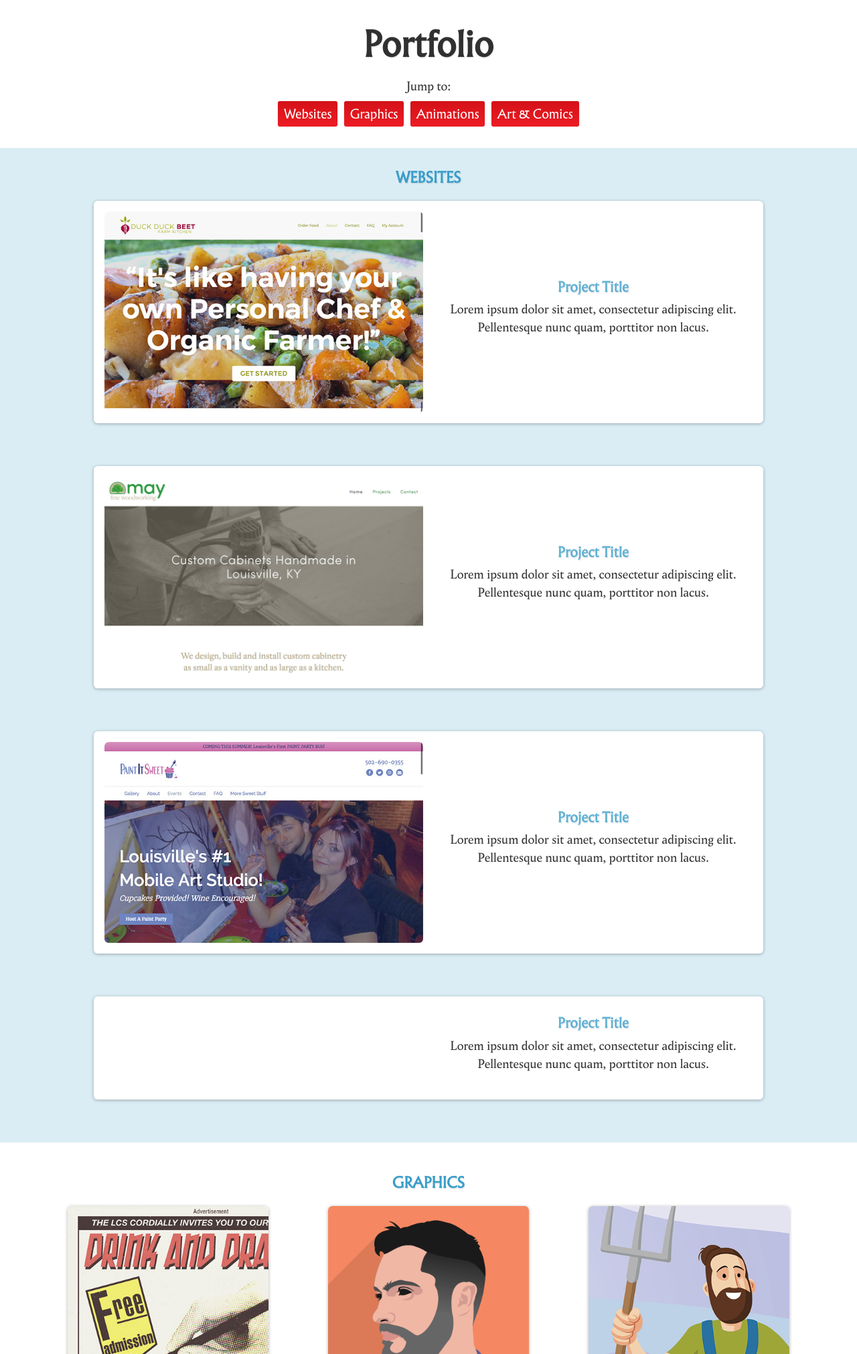
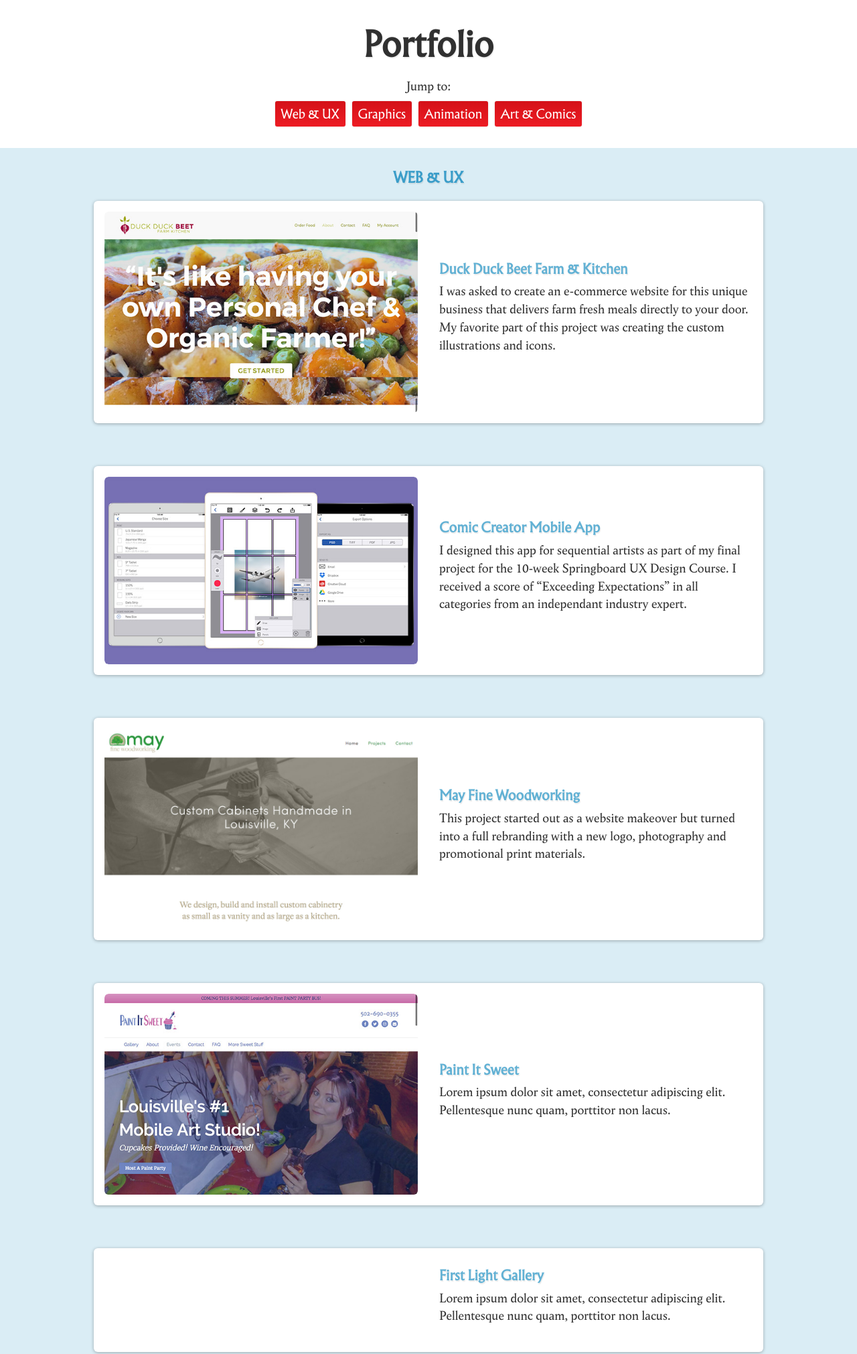
Before and after one commit to davidysoards/davidysoards-personal-website, a plain HTML site: page portfolio.html in a window 1280 px wide. Shown: the part 813-2835 px from the top of the page at 67% size. Drawn offline with nearby package versions, Linux system fonts and the light colour scheme; a script that the page names is missing.

```diff
--- a/portfolio.html
+++ b/portfolio.html
@@ -94,9 +94,9 @@
         <section class="jump-to">
           <p>Jump to:</p>
           <div class="categories-list">
-            <a href="#websites"><button>Websites</button></a>
+            <a href="#websites"><button>Web &amp; UX</button></a>
             <a href="#graphics"><button>Graphics</button></a>
-            <a href="#animations"><button>Animations</button></a>
+            <a href="#animations"><button>Animation</button></a>
             <a href="#art-comics"><button>Art &amp; Comics</button></a>
           </div>
         </section>
@@ -104,45 +104,58 @@
 
       <section id="websites">
         <div class="wrapper">
-          <h3 class="category-title">Websites</h3>
+          <h3 class="category-title">Web &amp; UX</h3>
           <ul class="websites-list">
 
             <li class="website-full">
-              <div class="website-thumb-container">
+              <div class="thumb-container">
                 <img src="img/duckduckbeet-full-crop.jpg" alt="">
               </div>
-              <div class="website-content-container">
-                <h4>Project Title</h4>
+              <div class="content-container">
+                <h4>Duck Duck Beet Farm &amp; Kitchen</h4>
+                <p>I was asked to create an e-commerce website for this unique business that delivers farm fresh meals directly to your door.
+                  My favorite part of this project was creating the custom illustrations and icons.</p>
+              </div>
+            </li>
+
+            <li class="writing-full">
+              <div class="thumb-container">
+                <img src="img/comic-creator-mockup.jpg" alt="">
+              </div>
+              <div class="content-container">
+                <h4>Comic Creator Mobile App</h4>
+                <p>I designed this app for sequential artists as part of my final project for the 10-week Springboard UX Design Course.
+                    I received a score of “Exceeding Expectations” in all categories from an independant industry expert.
+                </p>
+              </div>
+            </li>
+
+            <li class="website-full">
+              <div class="thumb-container">
+                <img src="img/MFW-home-screenshot.jpg" alt="">
+              </div>
+              <div class="content-container">
+                <h4>May Fine Woodworking</h4>
+                <p>This project started out as a website makeover but turned into a full rebranding with a new logo, photography and promotional print materials.</p>
+              </div>
+            </li>
+
+            <li class="website-full">
+              <div class="thumb-container">
+                <img src="img/paint-it-sweet-crop.jpg" alt="">
+              </div>
+              <div class="content-container">
+                <h4>Paint It Sweet</h4>
                 <p>Lorem ipsum dolor sit amet, consectetur adipiscing elit. Pellentesque nunc quam, porttitor non lacus.</p>
               </div>
             </li>
 
             <li class="website-full">
-              <div class="website-thumb-container">
-                <img src="img/MFW-home-screenshot.jpg" alt="">
-              </div>
-              <div class="website-content-container">
-                <h4>Project Title</h4>
-                <p>Lorem ipsum dolor sit amet, consectetur adipiscing elit. Pellentesque nunc quam, porttitor non lacus.</p>
-              </div>
-            </li>
-
-            <li class="website-full">
-              <div class="website-thumb-container">
-                <img src="img/paint-it-sweet-crop.jpg" alt="">
-              </div>
-              <div class="website-content-container">
-                <h4>Project Title</h4>
-                <p>Lorem ipsum dolor sit amet, consectetur adipiscing elit. Pellentesque nunc quam, porttitor non lacus.</p>
-              </div>
-            </li>
-
-            <li class="website-full">
-              <div class="website-thumb-container">
+              <div class="thumb-container">
                 <img src="img/DDB-Farmer.png" alt="">
               </div>
-              <div class="website-content-container">
-                <h4>Project Title</h4>
+              <div class="content-container">
+                <h4>First Light Gallery</h4>
                 <p>Lorem ipsum dolor sit amet, consectetur adipiscing elit. Pellentesque nunc quam, porttitor non lacus.</p>
               </div>
             </li>
@@ -376,8 +389,8 @@
         </div><!-- end wrapper -->
       </section><!-- end graphics -->
 
-      <section id="animations">
-        <h3 class="category-title">Animations</h3>
+      <section id="animation">
+        <h3 class="category-title">Animation</h3>
         <div class="wrapper">
 
         </div>
--- a/scss/base/_main.scss
+++ b/scss/base/_main.scss
@@ -438,10 +438,6 @@
   @extend %webs-grid;
 }
 
-.website-thumb-container {
-  @extend %thumb-container;
-}
-
 // =Graphics
 .graphics-list {
   @extend %category-grid;
@@ -472,7 +468,3 @@
 .writing-list {
   @extend %webs-grid;
 }
-
-.writing-thumb-container {
-  @extend %thumb-container;
-}
--- a/scss/utility/_extends.scss
+++ b/scss/utility/_extends.scss
@@ -99,7 +99,7 @@
   margin: 0 auto;
   li {
     display: grid;
-    grid-gap: 1em;
+    grid-gap: 2em;
     grid-auto-columns: 1fr;
     padding: 1em;
     box-shadow: 0px 1px 5px rgba($color: black, $alpha: 0.3);
@@ -108,10 +108,10 @@
     @include mq-m {
       grid-template-columns: 1fr 1fr;
     }
+    .content-container {
+      text-align: left;
     }
-}
-
-%thumb-container {
+    .thumb-container {
       overflow: hidden;
       max-height: 300px;
       border-radius: 6px;
@@ -120,3 +120,5 @@
         box-shadow: none;
       }
     }
+  }
+}
```
Also changed, not shown: index.html (+5 -6 lines), writing.html (+16 -16 lines), css/style.css, 1 other file. Lines whose indentation alone changed are shown as unchanged.
